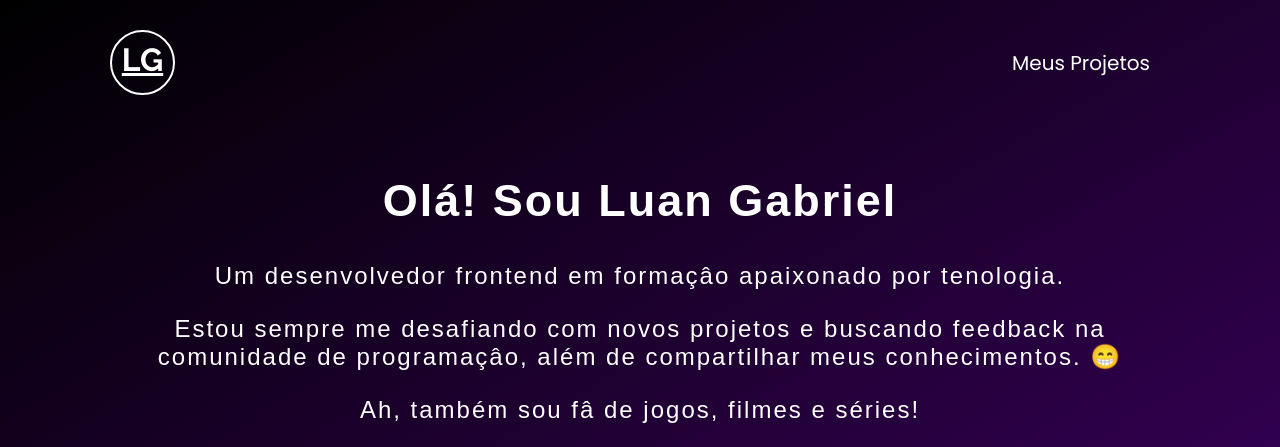
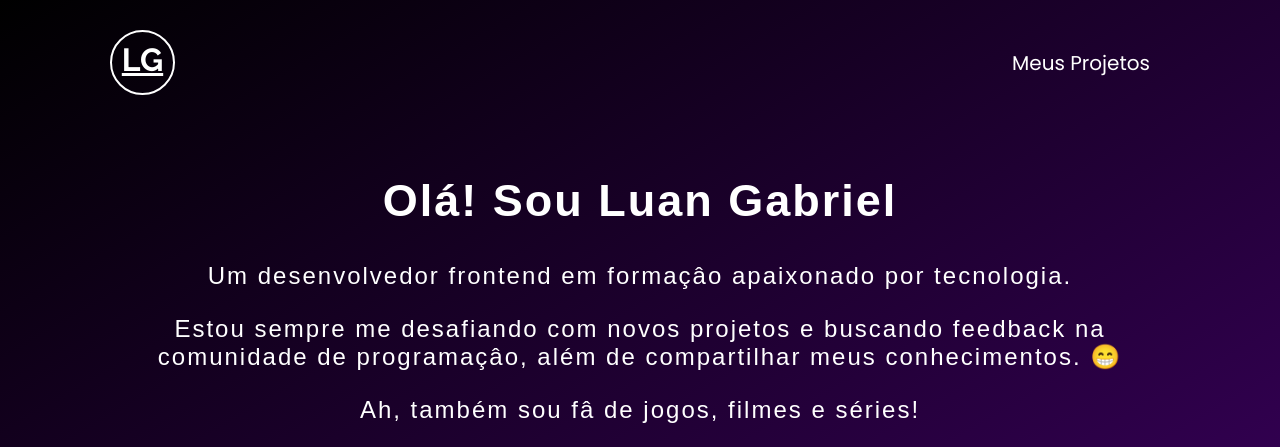
Before and after one commit to LuanMartins0777/Portf-lio-Simplificado, a plain HTML site: page index.html in a window 1280 px wide. Shown: the top 447 px of the page. Drawn offline with nearby package versions, Linux system fonts and the light colour scheme.

Commit message:
Add files via upload

```diff
--- a/index.html
+++ b/index.html
@@ -43,7 +43,7 @@
     <section class="home">
         <div class="informacoes">
             <h1>Olá! Sou Luan Gabriel</h1>
-            <p>Um desenvolvedor frontend em formaçâo apaixonado por tenologia.</p>
+            <p>Um desenvolvedor frontend em formaçâo apaixonado por tecnologia.</p>
             <p>Estou sempre me desafiando com novos projetos e buscando feedback na comunidade de programaçâo, além de compartilhar meus conhecimentos. 😁</p>
             <p>Ah, também sou fâ de jogos, filmes e séries!</p>
 
```
Also changed, not shown: src/js/index.js (line endings or trailing spaces).
